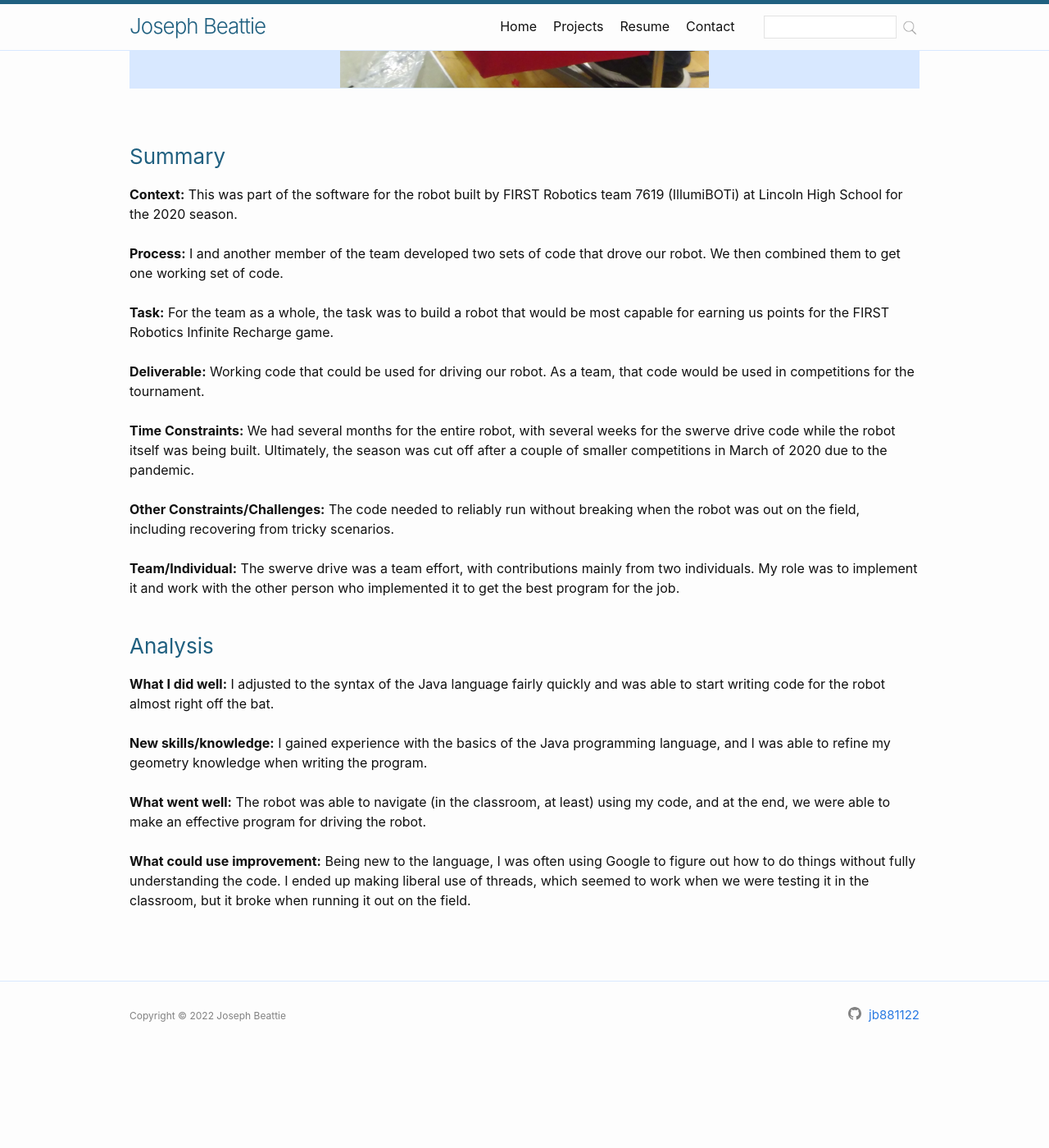
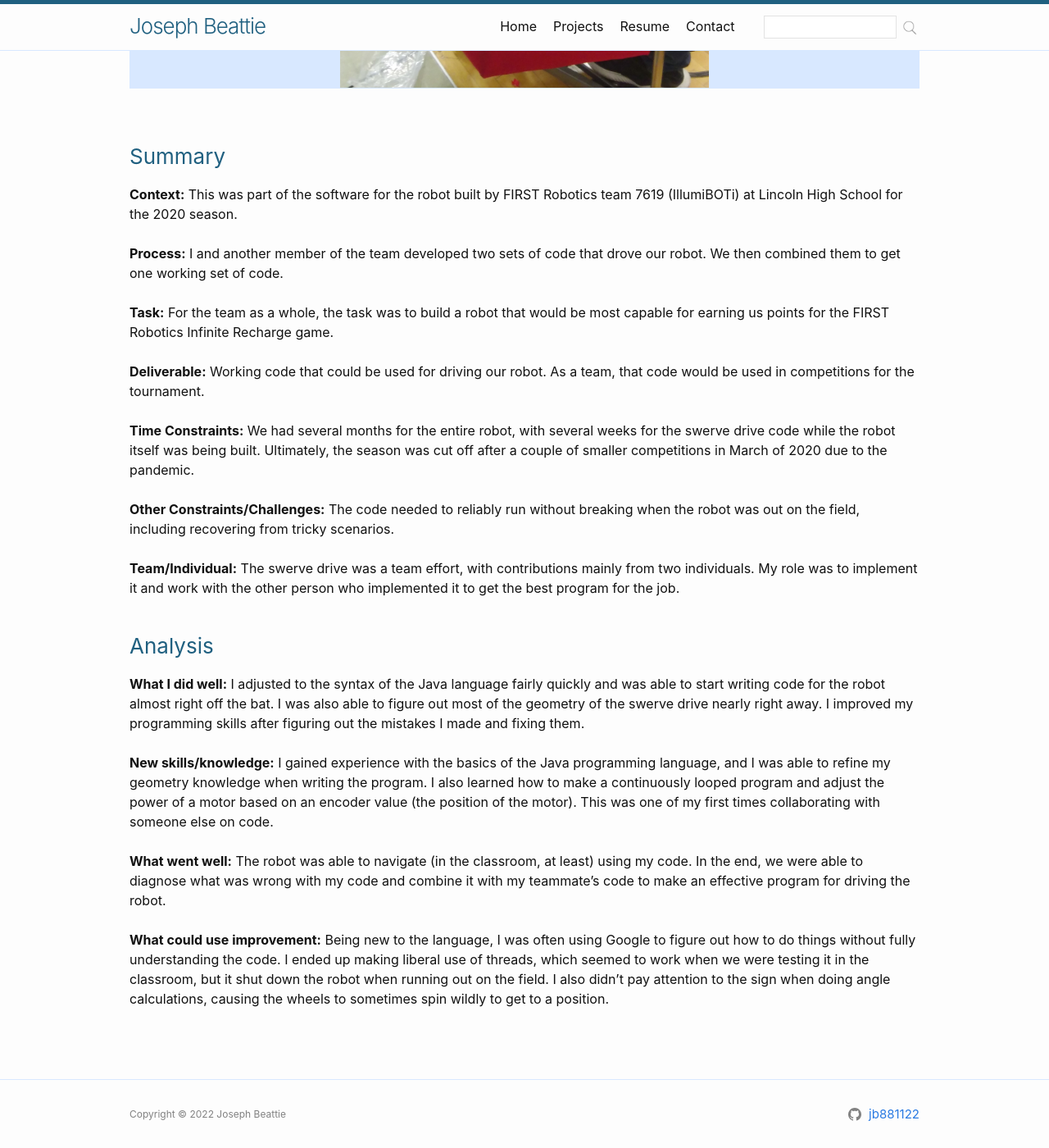
Before and after one commit to jb881122/jb881122.github.io, a Jekyll site: the page built from swerve.md, in a window 1280 px wide and 1400 px high, scrolled down 680 px. Shown: the whole window at 82% size. Built offline with Jekyll 4.4.1, drawn with Linux system fonts in a browser that asks for light colours; nearby versions of some CDN libraries; before the commit the page ends 1960 px from its top, so only the background shows below that.

Commit message:
Add details to project analyses

```diff
--- a/_sass/minima/_layout.scss
+++ b/_sass/minima/_layout.scss
@@ -121,6 +121,11 @@
 .site-footer {
   border-top: 1px solid $theme-color-light;
   padding: $spacing-unit 0;
+
+  .svg-icon,
+  .username {
+    vertical-align: middle;
+  }
 }
 
 .footer-heading {
--- a/swerve.md
+++ b/swerve.md
@@ -24,10 +24,10 @@ tipue_search_active: true
 <br /><br />
 
 ### Analysis
-<b>What I did well:</b> I adjusted to the syntax of the Java language fairly quickly and was able to start writing code for the robot almost right off the bat.
+<b>What I did well:</b> I adjusted to the syntax of the Java language fairly quickly and was able to start writing code for the robot almost right off the bat. I was also able to figure out most of the geometry of the swerve drive nearly right away. I improved my programming skills after figuring out the mistakes I made and fixing them.
 <br /><br />
-<b>New skills/knowledge:</b> I gained experience with the basics of the Java programming language, and I was able to refine my geometry knowledge when writing the program.
+<b>New skills/knowledge:</b> I gained experience with the basics of the Java programming language, and I was able to refine my geometry knowledge when writing the program. I also learned how to make a continuously looped program and adjust the power of a motor based on an encoder value (the position of the motor). This was one of my first times collaborating with someone else on code.
 <br /><br />
-<b>What went well:</b> The robot was able to navigate (in the classroom, at least) using my code, and at the end, we were able to make an effective program for driving the robot.
+<b>What went well:</b> The robot was able to navigate (in the classroom, at least) using my code. In the end, we were able to diagnose what was wrong with my code and combine it with my teammate's code to make an effective program for driving the robot.
 <br /><br />
-<b>What could use improvement:</b> Being new to the language, I was often using Google to figure out how to do things without fully understanding the code. I ended up making liberal use of threads, which seemed to work when we were testing it in the classroom, but it broke when running it out on the field.
+<b>What could use improvement:</b> Being new to the language, I was often using Google to figure out how to do things without fully understanding the code. I ended up making liberal use of threads, which seemed to work when we were testing it in the classroom, but it shut down the robot when running out on the field. I also didn't pay attention to the sign when doing angle calculations, causing the wheels to sometimes spin wildly to get to a position.
```
Also changed, not shown: gtfs.md (+2 -2 lines).
